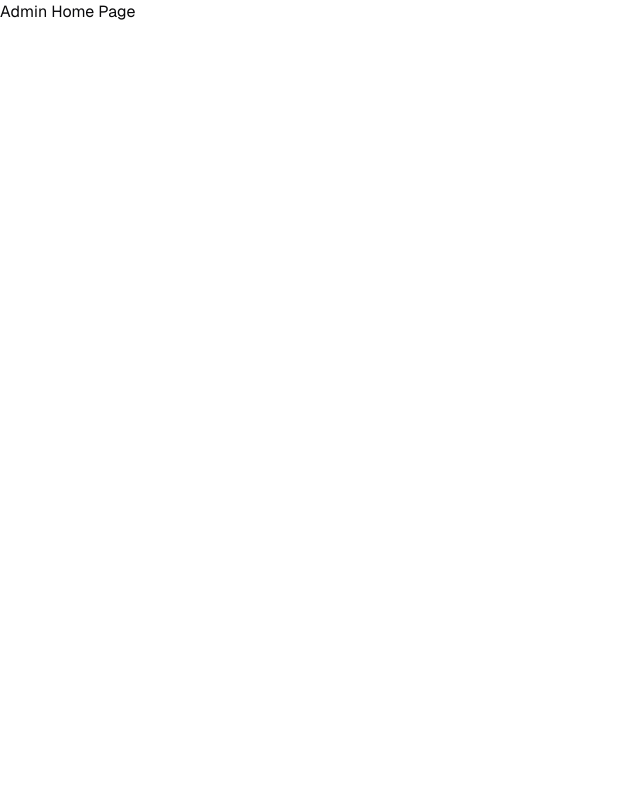
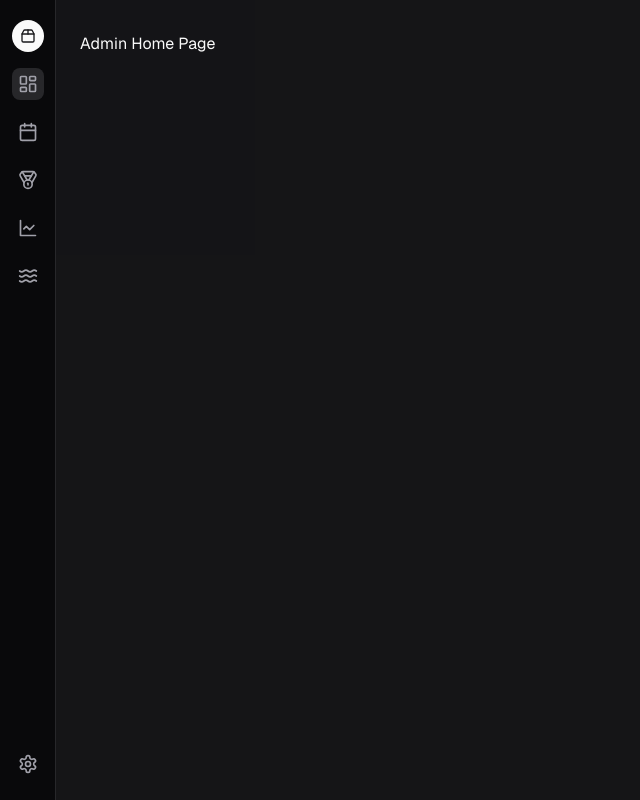
Before and after one commit to JamesSingleton/project-aqua, a Next.js app in the folder apps/admin/: page /admin/1 in a window 1280 px wide. Shown: the whole page, without its empty margins (0-640 px from the left). Built offline with nearby package versions, Linux system fonts and the light colour scheme.

Commit message:
chore: admin layout and update tailwind config

```diff
--- a/apps/admin/app/admin/layout.tsx
+++ b/apps/admin/app/admin/layout.tsx
@@ -1,7 +1,21 @@
+import LeftNav from "@/components/left-nav";
+
 export default function AdminLayout({
   children,
 }: {
   children: React.ReactNode;
 }) {
-  return <>{children}</>;
+  return (
+    <div className="flex min-h-screen w-full flex-col bg-muted/40">
+      <aside className="fixed inset-y-0 left-0 z-10 hidden w-14 flex-col border-r bg-background sm:flex">
+        <LeftNav />
+      </aside>
+      <div className="flex flex-col sm:gap-4 sm:py-4 sm:pl-14">
+        <header></header>
+        <main className="grid flex-1 items-start gap-4 p-4 sm:px-6 sm:py-0 md:gap-8 lg:grid-cols-3 xl:grid-cols-3">
+          {children}
+        </main>
+      </div>
+    </div>
+  );
 }
--- a/apps/admin/app/layout.tsx
+++ b/apps/admin/app/layout.tsx
@@ -3,6 +3,7 @@ import { GeistSans } from "geist/font/sans";
 import { GeistMono } from "geist/font/mono";
 
 import "./globals.css";
+import Providers from "@/components/providers";
 
 export const metadata: Metadata = {
   title: "Create Next App",
@@ -15,8 +16,14 @@ export default function RootLayout({
   children: React.ReactNode;
 }>) {
   return (
-    <html lang="en" className={`${GeistSans.variable} ${GeistMono.variable}`}>
-      <body>{children}</body>
+    <html
+      lang="en"
+      className={`${GeistSans.variable} ${GeistMono.variable}`}
+      suppressHydrationWarning
+    >
+      <body className="overscroll-none bg-background">
+        <Providers>{children}</Providers>
+      </body>
     </html>
   );
 }
--- /dev/null
+++ b/apps/admin/components/left-nav.tsx
@@ -0,0 +1,86 @@
+"use client";
+import Link from "next/link";
+import { usePathname, useParams } from "next/navigation";
+import {
+  Calendar,
+  LayoutDashboard,
+  LineChart,
+  Medal,
+  Package,
+  Package2,
+  Settings,
+  ShoppingCart,
+  Users2,
+  Waves,
+} from "lucide-react";
+import { Tooltip, TooltipTrigger, TooltipContent } from "@repo/ui/tooltip";
+
+import { cn } from "@/lib/utils";
+
+export const NavItems = [
+  { href: "", icon: LayoutDashboard, label: "Dashboard" },
+  { href: "/events", icon: Calendar, label: "Events" },
+  // { href: "/teams", icon: Users, label: "Teams" },
+  { href: "/achievements", icon: Medal, label: "Achievements" },
+  { href: "/analytics", icon: LineChart, label: "Analytics" },
+  { href: "/workouts", icon: Waves, label: "Workouts" },
+];
+
+export default function LeftNav() {
+  const pathname = usePathname();
+  const params = useParams();
+  const { teamId } = params;
+  const pathParts = pathname.split("/");
+  return (
+    <>
+      <nav className="flex flex-col items-center gap-4 px-2 sm:py-5">
+        <Link
+          href={`/admin/${teamId}`}
+          className="group flex h-9 w-9 shrink-0 items-center justify-center gap-2 rounded-full bg-primary text-lg font-semibold text-primary-foreground md:h-8 md:w-8 md:text-base"
+        >
+          <Package2 className="h-4 w-4 transition-all group-hover:scale-110" />
+          <span className="sr-only">Acme Inc</span>
+        </Link>
+        {NavItems.map(({ href, icon: Icon, label }) => {
+          const hrefParts = href.split("/");
+          const isActive =
+            pathParts[1] === "admin" &&
+            pathParts[2] === teamId &&
+            pathParts[3] === hrefParts[1];
+
+          return (
+            <Tooltip key={href}>
+              <TooltipTrigger asChild>
+                <Link
+                  href={`/admin/${teamId}${href}`}
+                  className={cn(
+                    "flex h-9 w-9 items-center justify-center rounded-lg text-muted-foreground transition-colors hover:text-foreground md:h-8 md:w-8",
+                    isActive && "bg-accent",
+                  )}
+                >
+                  <Icon className="h-5 w-5" />
+                  <span className="sr-only">{label}</span>
+                </Link>
+              </TooltipTrigger>
+              <TooltipContent side="right">{label}</TooltipContent>
+            </Tooltip>
+          );
+        })}
+      </nav>
+      <nav className="mt-auto flex flex-col items-center gap-4 px-2 sm:py-5">
+        <Tooltip>
+          <TooltipTrigger asChild>
+            <Link
+              href="#"
+              className="flex h-9 w-9 items-center justify-center rounded-lg text-muted-foreground transition-colors hover:text-foreground md:h-8 md:w-8"
+            >
+              <Settings className="h-5 w-5" />
+              <span className="sr-only">Settings</span>
+            </Link>
+          </TooltipTrigger>
+          <TooltipContent side="right">Settings</TooltipContent>
+        </Tooltip>
+      </nav>
+    </>
+  );
+}
--- /dev/null
+++ b/apps/admin/components/providers.tsx
@@ -0,0 +1,19 @@
+"use client";
+import { type ReactNode } from "react";
+import { TooltipProvider } from "@repo/ui/tooltip";
+import { ThemeProvider } from "./theme-provider";
+
+export default function Providers({ children }: { children: ReactNode }) {
+  return (
+    <TooltipProvider>
+      <ThemeProvider
+        attribute="class"
+        defaultTheme="dark"
+        enableSystem
+        disableTransitionOnChange
+      >
+        {children}
+      </ThemeProvider>
+    </TooltipProvider>
+  );
+}
--- /dev/null
+++ b/apps/admin/components/theme-provider.tsx
@@ -0,0 +1,9 @@
+"use client";
+import { FC } from "react";
+import { ThemeProvider as NextThemesProvider } from "next-themes";
+
+import { ThemeProviderProps } from "next-themes/dist/types";
+
+export function ThemeProvider({ children, ...props }: ThemeProviderProps) {
+  return <NextThemesProvider {...props}>{children}</NextThemesProvider>;
+}
--- a/apps/admin/package.json
+++ b/apps/admin/package.json
@@ -15,6 +15,7 @@
     "geist": "^1.3.0",
     "lucide-react": "^0.363.0",
     "next": "14.1.4",
+    "next-themes": "^0.3.0",
     "react": "^18",
     "react-dom": "^18",
     "tailwind-merge": "^2.2.2",
--- a/apps/admin/tailwind.config.ts
+++ b/apps/admin/tailwind.config.ts
@@ -3,7 +3,7 @@ import type { Config } from "tailwindcss";
 const config = {
   darkMode: ["class"],
   content: [
-    "./pages/**/*.{ts,tsx}",
+    "../../packages/ui/src/**/*.{ts,tsx}",
     "./components/**/*.{ts,tsx}",
     "./app/**/*.{ts,tsx}",
     "./src/**/*.{ts,tsx}",
```
Also changed, not shown: 2 other files (tests, documents, lock files or other folders).
